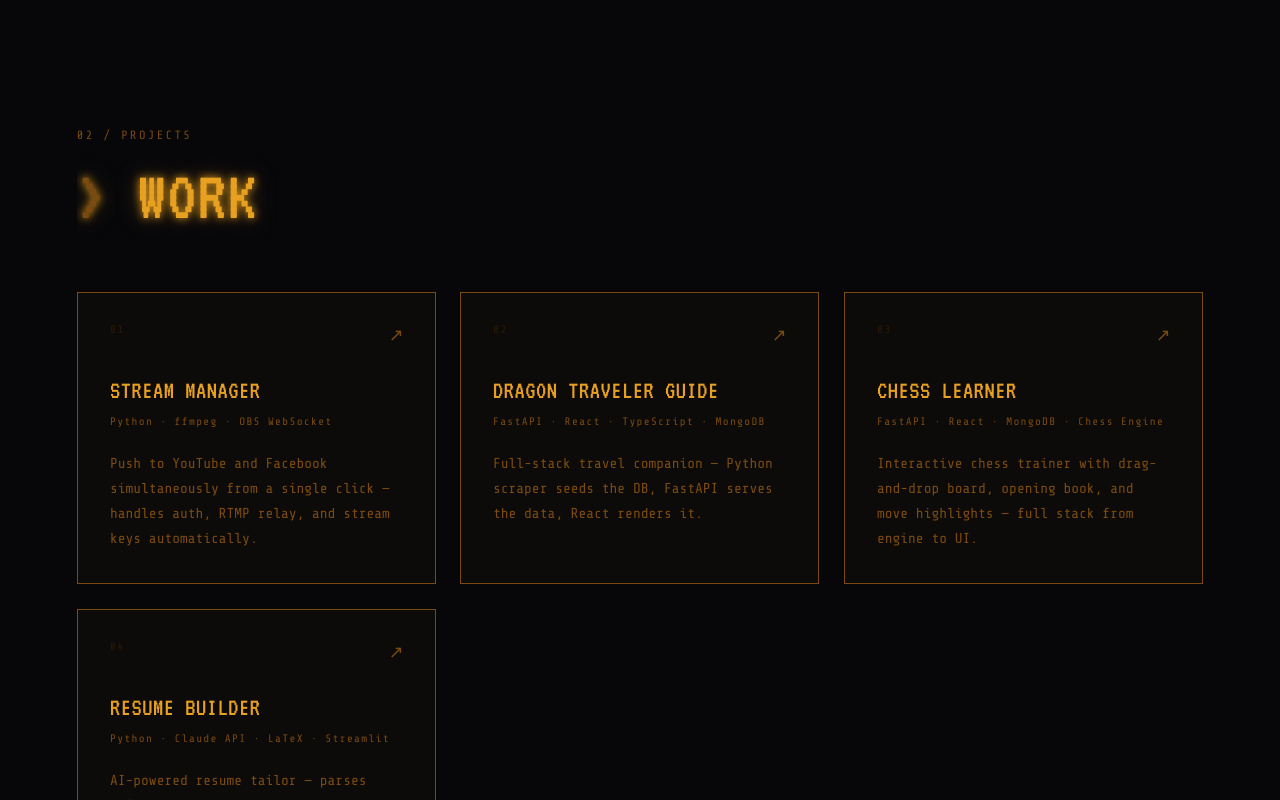
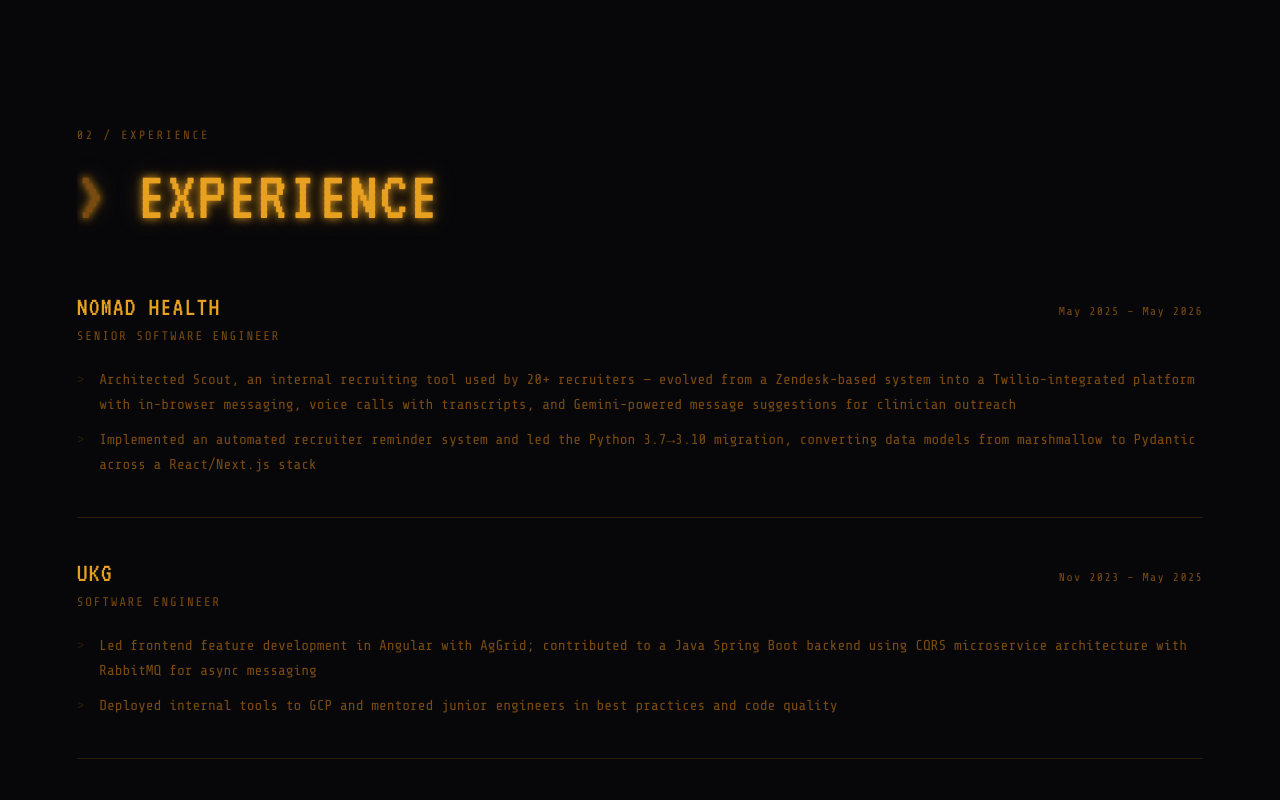
Before and after one commit to issachar-vin/portfolio, a React (Vite) app: page / in a window 1280 px wide. Shown: the part 1780-2580 px from the top of the page. Built offline with nearby package versions, Linux system fonts and the light colour scheme.

Commit message:
feat: add experience section, rename work to projects (#5)
- Add EXPERIENCE section with 4 roles from resume
- Add EXPERIENCE nav link between ABOUT and PROJECTS
- Rename Work section heading/label to Projects
- Renumber section labels (03 projects, 04 skills, 05 contact)

```diff
--- a/src/App.jsx
+++ b/src/App.jsx
@@ -5,6 +5,7 @@
 import About from './components/About'
 import Work from './components/Work'
 import Skills from './components/Skills'
+import Experience from './components/Experience'
 import Contact from './components/Contact'
 import Footer from './components/Footer'
 
@@ -18,6 +19,7 @@
       <main style={{ paddingTop: '56px' }}>
         <Hero prefersReduced={prefersReduced} />
         <About />
+        <Experience />
         <Work />
         <Skills />
         <Contact />
--- /dev/null
+++ b/src/components/Experience.jsx
@@ -0,0 +1,153 @@
+import { useRef } from 'react'
+import { motion, useInView, useReducedMotion } from 'framer-motion'
+import { headingReveal, fadeUp, lineContainer, lineItem, instant } from '../animations/variants'
+import { EXPERIENCE } from '../data/copy'
+
+function RoleEntry({ role, prefersReduced }) {
+  return (
+    <motion.div
+      variants={prefersReduced ? instant : lineItem}
+      style={{
+        paddingBottom: '2.5rem',
+        borderBottom: '1px solid var(--border)',
+      }}
+    >
+      {/* Company + period */}
+      <div
+        style={{
+          display: 'flex',
+          justifyContent: 'space-between',
+          alignItems: 'baseline',
+          gap: '1rem',
+          flexWrap: 'wrap',
+          marginBottom: '0.3rem',
+        }}
+      >
+        <h3
+          style={{
+            fontFamily: 'var(--font-display)',
+            fontSize: 'clamp(1.3rem, 2.5vw, 1.7rem)',
+            color: 'var(--phosphor)',
+            letterSpacing: '0.04em',
+          }}
+        >
+          {role.company.toUpperCase()}
+        </h3>
+        <span
+          style={{
+            fontFamily: 'var(--font-body)',
+            color: 'var(--phosphor-dim)',
+            fontSize: '0.72rem',
+            letterSpacing: '0.12em',
+            whiteSpace: 'nowrap',
+          }}
+        >
+          {role.period}
+        </span>
+      </div>
+
+      {/* Title */}
+      <p
+        style={{
+          fontFamily: 'var(--font-body)',
+          color: 'var(--phosphor-dim)',
+          fontSize: '0.78rem',
+          letterSpacing: '0.14em',
+          marginBottom: '1.25rem',
+        }}
+      >
+        {role.title.toUpperCase()}
+      </p>
+
+      {/* Bullets */}
+      <ul style={{ listStyle: 'none', display: 'flex', flexDirection: 'column', gap: '0.6rem' }}>
+        {role.bullets.map((bullet, i) => (
+          <li
+            key={i}
+            style={{
+              fontFamily: 'var(--font-body)',
+              color: 'var(--phosphor-dim)',
+              fontSize: 'clamp(0.82rem, 1.4vw, 0.9rem)',
+              lineHeight: 1.75,
+              paddingLeft: '1.4rem',
+              position: 'relative',
+            }}
+          >
+            <span
+              aria-hidden="true"
+              style={{
+                position: 'absolute',
+                left: 0,
+                color: 'var(--phosphor-faint)',
+              }}
+            >
+              &gt;
+            </span>
+            {bullet}
+          </li>
+        ))}
+      </ul>
+    </motion.div>
+  )
+}
+
+export default function Experience() {
+  const ref = useRef(null)
+  const isInView = useInView(ref, { once: true, margin: '-15%' })
+  const prefersReduced = useReducedMotion()
+
+  const headV = prefersReduced ? instant : headingReveal
+  const upV = prefersReduced ? instant : fadeUp
+  const listV = prefersReduced ? instant : lineContainer
+
+  return (
+    <section
+      id="experience"
+      aria-labelledby="experience-heading"
+      ref={ref}
+      style={{ padding: 'clamp(5rem, 12vw, 9rem) clamp(1.5rem, 6vw, 7rem)' }}
+    >
+      <div style={{ maxWidth: '1200px', margin: '0 auto' }}>
+        {/* Section label */}
+        <motion.p
+          variants={upV}
+          initial="hidden"
+          animate={isInView ? 'visible' : 'hidden'}
+          style={{
+            fontFamily: 'var(--font-body)',
+            color: 'var(--phosphor-dim)',
+            fontSize: '0.75rem',
+            letterSpacing: '0.2em',
+            marginBottom: '0.75rem',
+          }}
+        >
+          {EXPERIENCE.sectionLabel}
+        </motion.p>
+
+        {/* Heading */}
+        <motion.h2
+          id="experience-heading"
+          className="glow-text prompt"
+          variants={headV}
+          initial="hidden"
+          animate={isInView ? 'visible' : 'hidden'}
+          style={{ marginBottom: '3.5rem' }}
+        >
+          {EXPERIENCE.heading}
+        </motion.h2>
+
+        {/* Role list */}
+        <motion.div
+          variants={listV}
+          initial="hidden"
+          animate={isInView ? 'visible' : 'hidden'}
+          style={{ display: 'flex', flexDirection: 'column', gap: '2.5rem' }}
+        >
+          {EXPERIENCE.roles.map((role) => (
+            <RoleEntry key={role.id} role={role} prefersReduced={prefersReduced} />
+          ))}
+        </motion.div>
+      </div>
+    </section>
+  )
+}
--- a/src/data/copy.js
+++ b/src/data/copy.js
@@ -20,7 +20,8 @@
 
 export const NAV = [
   { label: 'ABOUT', href: '#about' },
-  { label: 'WORK', href: '#work' },
+  { label: 'EXPERIENCE', href: '#experience' },
+  { label: 'PROJECTS', href: '#work' },
   { label: 'SKILLS', href: '#skills' },
   { label: 'CONTACT', href: '#contact' },
 ]
@@ -75,10 +76,58 @@
   photoCaption: 'ISSACHAR VINAJERAS — MIAMI, FL',
 }
 
+/* ─── Experience ─────────────────────────────────────────────── */
+export const EXPERIENCE = {
+  sectionLabel: '02 / EXPERIENCE',
+  heading: 'EXPERIENCE',
+  roles: [
+    {
+      id: 'nomad-health-senior',
+      company: 'Nomad Health',
+      title: 'Senior Software Engineer',
+      period: 'May 2025 – May 2026',
+      bullets: [
+        'Architected Scout, an internal recruiting tool used by 20+ recruiters — evolved from a Zendesk-based system into a Twilio-integrated platform with in-browser messaging, voice calls with transcripts, and Gemini-powered message suggestions for clinician outreach',
+        'Implemented an automated recruiter reminder system and led the Python 3.7→3.10 migration, converting data models from marshmallow to Pydantic across a React/Next.js stack',
+      ],
+    },
+    {
+      id: 'ukg',
+      company: 'UKG',
+      title: 'Software Engineer',
+      period: 'Nov 2023 – May 2025',
+      bullets: [
+        'Led frontend feature development in Angular with AgGrid; contributed to a Java Spring Boot backend using CQRS microservice architecture with RabbitMQ for async messaging',
+        'Deployed internal tools to GCP and mentored junior engineers in best practices and code quality',
+      ],
+    },
+    {
+      id: 'nomad-health-se2',
+      company: 'Nomad Health',
+      title: 'Software Engineer II',
+      period: 'May 2022 – Oct 2023',
+      bullets: [
+        'Automated parts of the travel nurse hiring process and built a facility-facing portal for managing recruited nurses using Flask, MongoDB, Redis, and async/scheduled tasks with Beat',
+        'Integrated object-oriented APIs with React and Next.js frontends; used MongoDB aggregations to enrich API outputs',
+      ],
+    },
+    {
+      id: 'globalrose',
+      company: 'Globalrose.com LLC',
+      title: 'Software Engineer',
+      period: 'Apr 2014 – May 2022',
+      bullets: [
+        'Built a custom label-making application that automated warehouse sorting and stamping, directly reducing manual labor in day-to-day operations',
+        'Led and mentored two developers while modernizing the site frontend with JavaScript and jQuery; maintained PCI DSS compliance across all servers',
+      ],
+    },
+  ],
+}
+
 /* ─── Work ───────────────────────────────────────────────────── */
 export const WORK = {
-  sectionLabel: '02 / PROJECTS',
-  heading: 'WORK',
+  sectionLabel: '03 / PROJECTS',
+  heading: 'PROJECTS',
   projects: [
     {
       id: 'stream-manager',
@@ -94,7 +143,7 @@
       stack: 'FastAPI · React · TypeScript · MongoDB',
       description:
         'Full-stack travel companion — Python scraper seeds the DB, FastAPI serves the data, React renders it.',
-      href: 'https://github.com/issachar-vin/DragonTravelerUI',
+      href: 'https://github.com/issachar-vin/DragonTravelerAPI',
     },
     {
       id: 'chess-learner',
@@ -117,7 +166,7 @@
 
 /* ─── Skills ─────────────────────────────────────────────────── */
 export const SKILLS = {
-  sectionLabel: '03 / CAPABILITIES',
+  sectionLabel: '04 / CAPABILITIES',
   heading: 'SKILLS',
   rows: [
     // Scrolls →
@@ -149,7 +198,7 @@
 
 /* ─── Contact ────────────────────────────────────────────────── */
 export const CONTACT = {
-  sectionLabel: '04 / REACH OUT',
+  sectionLabel: '05 / REACH OUT',
   heading: 'CONTACT',
   prompt: '> ESTABLISH_CONNECTION',
   fields: [
```
